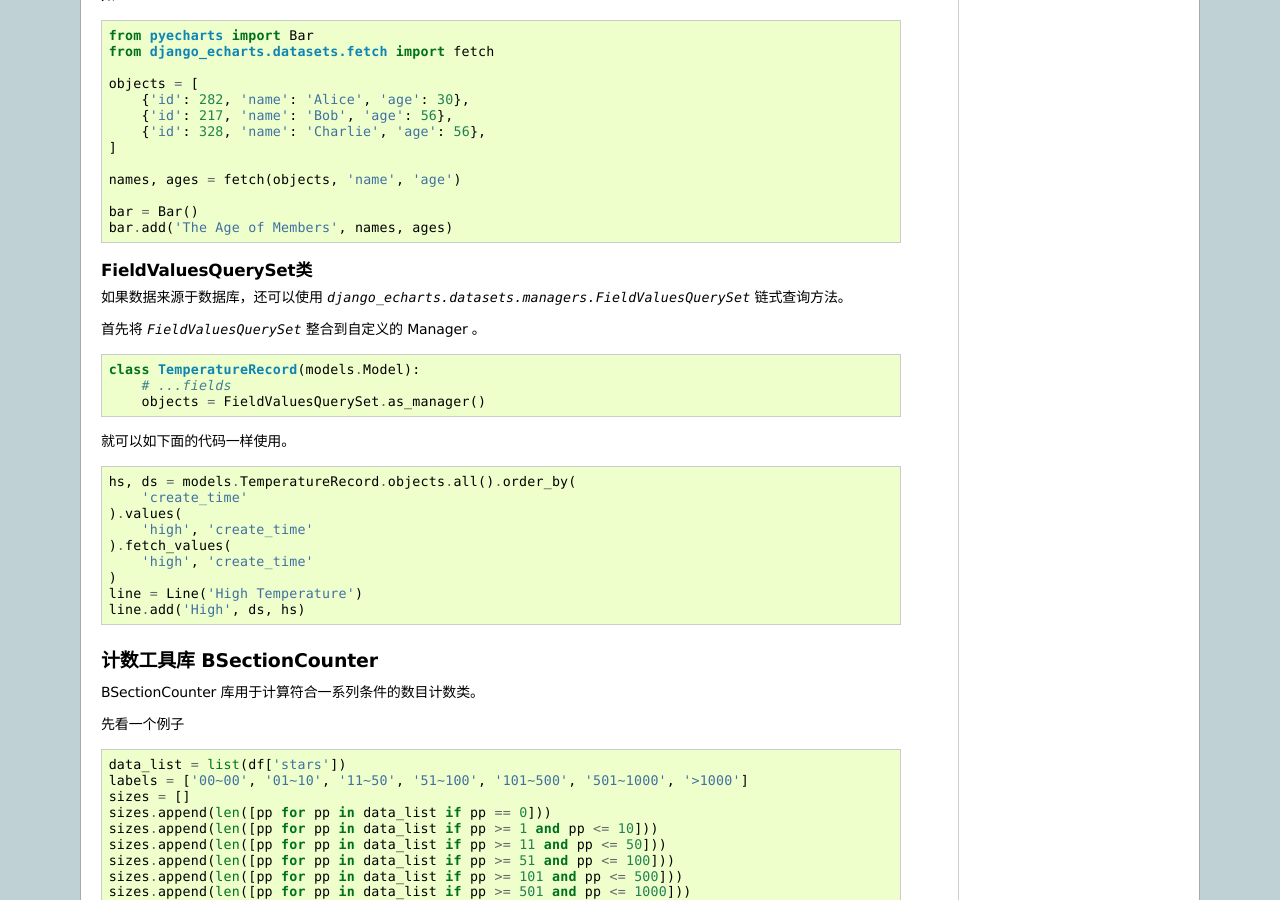
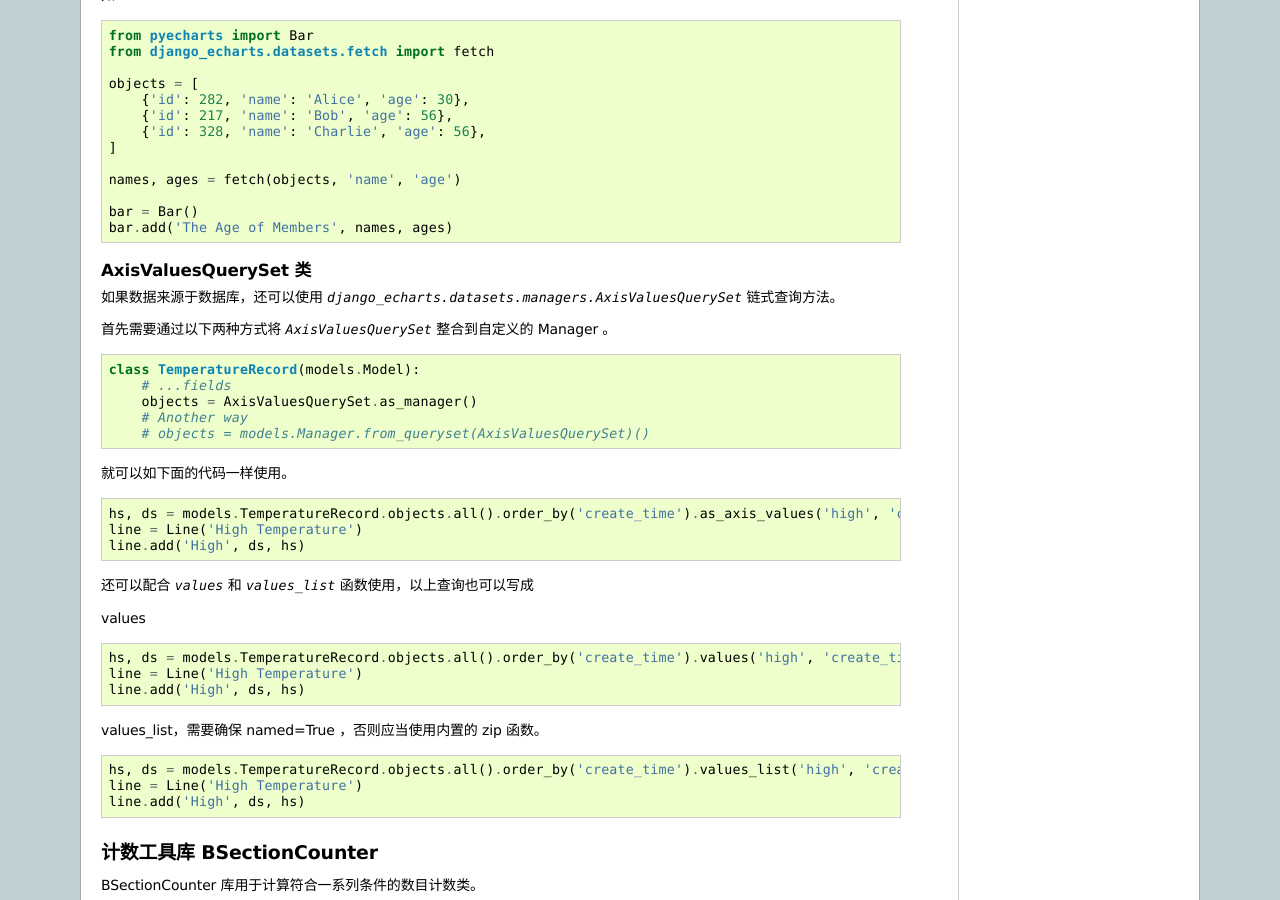
Before and after one commit to kinegratii/django-echarts, a Sphinx documentation site: the page built from docs/data_builder.rst, in a window 1280 px wide and 900 px high, scrolled down 540 px. Built offline with Sphinx 7.4.7, drawn with Linux system fonts in a browser that asks for light colours; some of the changed text lies outside the part shown.

Commit message:
Add test for as_axis_values

```diff
--- a/docs/data_builder.rst
+++ b/docs/data_builder.rst
@@ -49,30 +49,45 @@ fetch 函数
     bar = Bar()
     bar.add('The Age of Members', names, ages)
 
-FieldValuesQuerySet类
+AxisValuesQuerySet 类
 ++++++++++++++++++++++++++
 
-如果数据来源于数据库，还可以使用 `django_echarts.datasets.managers.FieldValuesQuerySet` 链式查询方法。
+如果数据来源于数据库，还可以使用 `django_echarts.datasets.managers.AxisValuesQuerySet` 链式查询方法。
 
-首先将 `FieldValuesQuerySet` 整合到自定义的 Manager 。
+首先需要通过以下两种方式将 `AxisValuesQuerySet` 整合到自定义的 Manager 。
 
 ::
 
     class TemperatureRecord(models.Model):
         # ...fields
-        objects = FieldValuesQuerySet.as_manager()
+        objects = AxisValuesQuerySet.as_manager()
+        # Another way
+        # objects = models.Manager.from_queryset(AxisValuesQuerySet)()
 
 就可以如下面的代码一样使用。
 
 ::
 
-        hs, ds = models.TemperatureRecord.objects.all().order_by(
-            'create_time'
-        ).values(
-            'high', 'create_time'
-        ).fetch_values(
-            'high', 'create_time'
-        )
+        hs, ds = models.TemperatureRecord.objects.all().order_by('create_time').as_axis_values('high', 'create_time')
+        line = Line('High Temperature')
+        line.add('High', ds, hs)
+
+
+还可以配合 `values` 和 `values_list` 函数使用，以上查询也可以写成
+
+values
+
+::
+
+        hs, ds = models.TemperatureRecord.objects.all().order_by('create_time').values('high', 'create_time').as_axis_values('high', 'create_time')
+        line = Line('High Temperature')
+        line.add('High', ds, hs)
+
+values_list，需要确保 named=True ，否则应当使用内置的 zip 函数。
+
+::
+
+        hs, ds = models.TemperatureRecord.objects.all().order_by('create_time').values_list('high', 'create_time', named=True).as_axis_values('high', 'create_time')
         line = Line('High Temperature')
         line.add('High', ds, hs)
 
```
Also changed, not shown: 3 other files.
